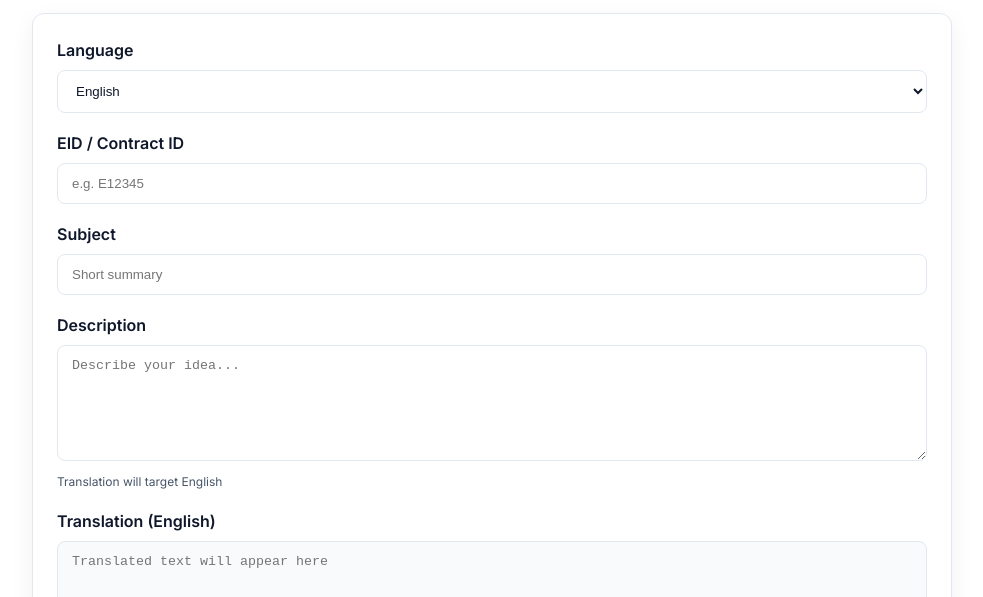
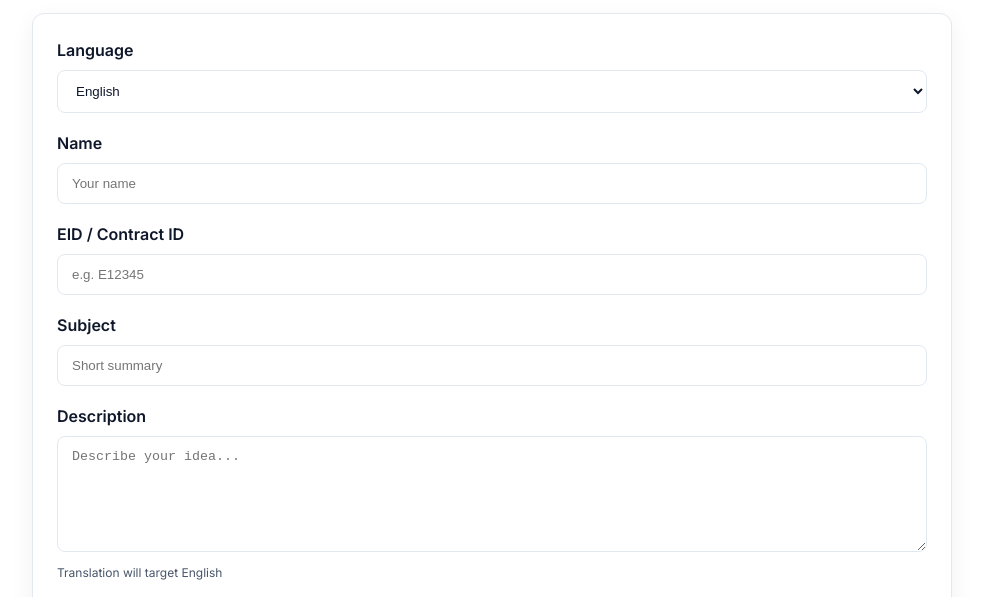
Before and after one commit to Patazi/Translation-Demo, a plain HTML site: page index.html in a window 1280 px wide. Shown: the part 173-770 px from the top of the page, without its empty margins (148-1131 px from the left). Drawn offline with Linux system fonts and the light colour scheme.

Commit message:
Add Name Field

```diff
--- a/app.js
+++ b/app.js
@@ -3,6 +3,7 @@ const UI_TEXT = {
     title: "User Ideas",
     subtitle: "Collect ideas and translate to English",
     language: "Language",
+    name: "Name",
     eid: "EID / Contract ID",
     subject: "Subject",
     description: "Description",
@@ -20,6 +21,7 @@ const UI_TEXT = {
     title: "Ideas de usuarios",
     subtitle: "Recopila ideas y tradúcelas al inglés",
     language: "Idioma",
+    name: "Nombre",
     eid: "EID / ID de contrato",
     subject: "Asunto",
     description: "Descripción",
@@ -37,6 +39,7 @@ const UI_TEXT = {
     title: "Idées des utilisateurs",
     subtitle: "Collecter des idées et traduire en anglais",
     language: "Langue",
+    name: "Nom",
     eid: "EID / ID de contrat",
     subject: "Sujet",
     description: "Description",
@@ -54,6 +57,7 @@ const UI_TEXT = {
     title: "Ideen der Nutzer",
     subtitle: "Ideen sammeln und ins Englische übersetzen",
     language: "Sprache",
+    name: "Name",
     eid: "EID / Vertrags-ID",
     subject: "Betreff",
     description: "Beschreibung",
@@ -71,6 +75,7 @@ const UI_TEXT = {
     title: "Ý tưởng của người dùng",
     subtitle: "Thu thập ý tưởng và dịch sang tiếng Anh",
     language: "Ngôn ngữ",
+    name: "Họ tên",
     eid: "EID / Mã hợp đồng",
     subject: "Chủ đề",
     description: "Mô tả",
@@ -88,6 +93,7 @@ const UI_TEXT = {
     title: "使用者想法",
     subtitle: "收集想法並翻譯成英文",
     language: "語言",
+    name: "姓名",
     eid: "EID / 合約編號",
     subject: "主旨",
     description: "描述",
@@ -105,6 +111,7 @@ const UI_TEXT = {
     title: "用户想法",
     subtitle: "收集想法并翻译成英文",
     language: "语言",
+    name: "姓名",
     eid: "EID / 合同编号",
     subject: "主题",
     description: "描述",
@@ -125,6 +132,7 @@ const els = {
   title: document.getElementById("title"),
   subtitle: document.getElementById("subtitle"),
   language: document.getElementById("language"),
+  name: document.getElementById("name"),
   eid: document.getElementById("eid"),
   subject: document.getElementById("subject"),
   description: document.getElementById("description"),
@@ -135,6 +143,7 @@ const els = {
   btnSubmit: document.getElementById("btn-submit"),
   // labels
   labelLanguage: document.getElementById("label-language"),
+  labelName: document.getElementById("label-name"),
   labelEid: document.getElementById("label-eid"),
   labelSubject: document.getElementById("label-subject"),
   labelDescription: document.getElementById("label-description"),
@@ -148,6 +157,7 @@ function applyLanguage(lang) {
   els.title.textContent = t.title;
   els.subtitle.textContent = t.subtitle;
   els.labelLanguage.textContent = t.language;
+  els.labelName.textContent = t.name;
   els.labelEid.textContent = t.eid;
   els.labelSubject.textContent = t.subject;
   els.labelDescription.textContent = t.description;
--- a/index.html
+++ b/index.html
@@ -28,6 +28,11 @@
                     <option value="zh-TW">繁體中文</option>
                     <option value="zh-CN">简体中文</option>
                 </select>
+            </div>
+
+            <div class="field">
+                <label for="name" id="label-name">Name</label>
+                <input id="name" name="name" type="text" placeholder="Your name" autocomplete="off">
             </div>
 
             <div class="field">
```
